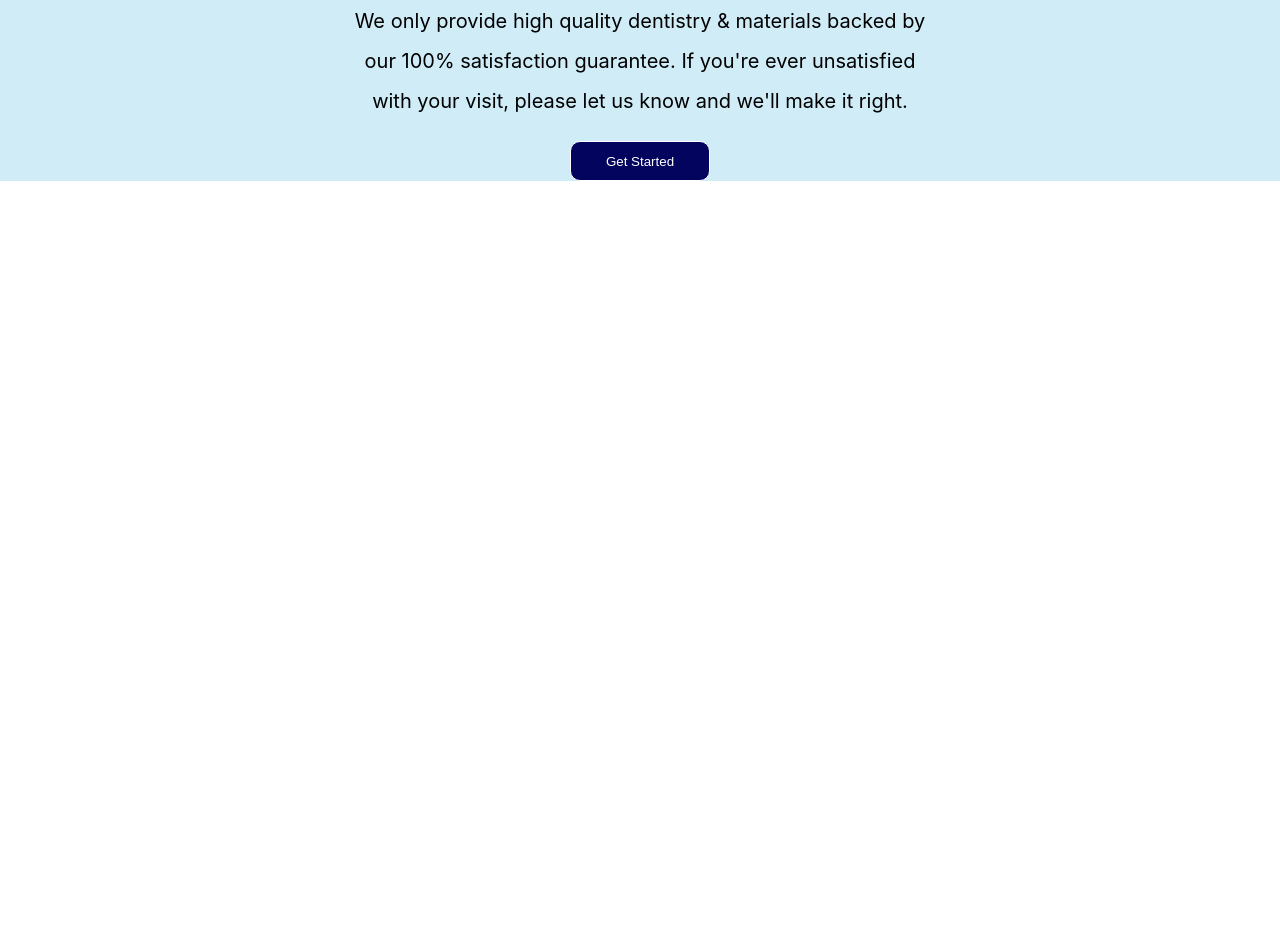
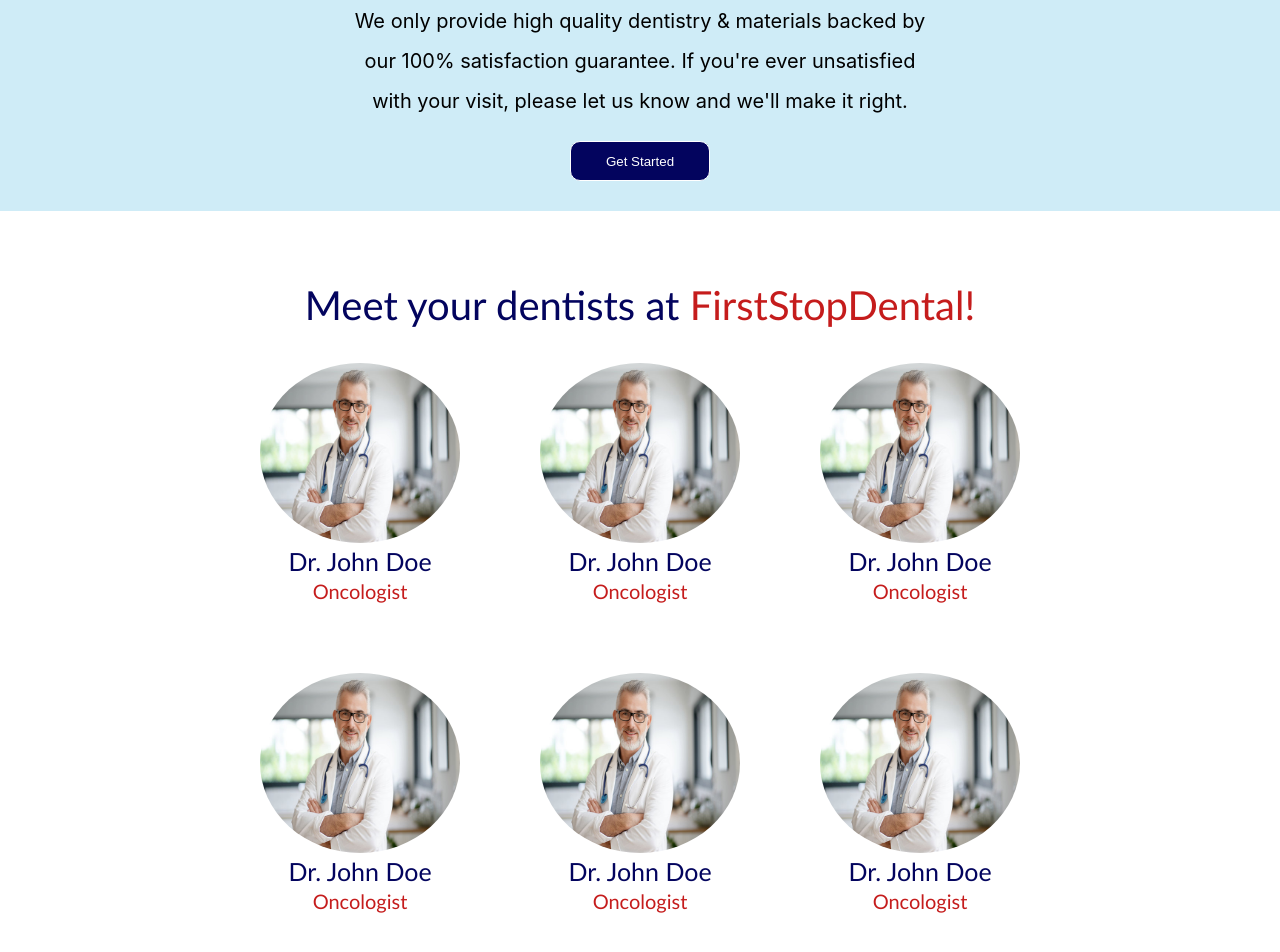
Before and after one commit to Afraz33/Dental-Website, a React (Create React App) app: page / in a window 1280 px wide. Shown: the part 1569-2521 px from the top of the page. Before the commit the page ends 1750 px from the top, so only its background shows below. Built offline with nearby package versions, Linux system fonts and the light colour scheme.

Commit message:
Add Dentist Section

```diff
--- a/src/components/Dentists/Dentists.jsx
+++ b/src/components/Dentists/Dentists.jsx
@@ -1,17 +1,42 @@
 import styles from "./Dentists.module.css";
-
 function Dentists() {
   return (
-    <section>
-      <div className={styles.top_bar}>
-        <img src="/teeth_tick.png" alt="logo" className={styles.logo}></img>
-        <h2 className={styles.heading_2}>100% Satisfaction Guarantee!</h2>
-        <p className={styles.description}>
-          We only provide high quality dentistry & materials backed by our 100%
-          satisfaction guarantee. If you're ever unsatisfied with your visit,
-          please let us know and we'll make it right.
-        </p>
-        <button className={styles.button}>Get Started</button>
+    <section className={styles.Dentists}>
+      <h2 className={styles.heading_2}>
+        Meet your dentists at{" "}
+        <span className={styles.name}>FirstStopDental!</span>
+      </h2>
+      <div className={styles.grid}>
+        <div className={styles.card}>
+          <img src="/doc.jpg" alt="doc" className={styles.image}></img>
+          <h3 className={styles.heading_3}>Dr. John Doe</h3>
+          <h4 className={styles.heading_4}> Oncologist</h4>
+        </div>
+        <div className={styles.card}>
+          <img src="/doc.jpg" alt="doc" className={styles.image}></img>
+          <h3 className={styles.heading_3}>Dr. John Doe</h3>
+          <h4 className={styles.heading_4}> Oncologist</h4>
+        </div>
+        <div className={styles.card}>
+          <img src="/doc.jpg" alt="doc" className={styles.image}></img>
+          <h3 className={styles.heading_3}>Dr. John Doe</h3>
+          <h4 className={styles.heading_4}> Oncologist</h4>
+        </div>
+        <div className={styles.card}>
+          <img src="/doc.jpg" alt="doc" className={styles.image}></img>
+          <h3 className={styles.heading_3}>Dr. John Doe</h3>
+          <h4 className={styles.heading_4}> Oncologist</h4>
+        </div>
+        <div className={styles.card}>
+          <img src="/doc.jpg" alt="doc" className={styles.image}></img>
+          <h3 className={styles.heading_3}>Dr. John Doe</h3>
+          <h4 className={styles.heading_4}> Oncologist</h4>
+        </div>
+        <div className={styles.card}>
+          <img src="/doc.jpg" alt="doc" className={styles.image}></img>
+          <h3 className={styles.heading_3}>Dr. John Doe</h3>
+          <h4 className={styles.heading_4}> Oncologist</h4>
+        </div>
       </div>
     </section>
   );
--- a/src/components/Dentists/Dentists.module.css
+++ b/src/components/Dentists/Dentists.module.css
@@ -1,48 +1,63 @@
-.top_bar {
-  margin-top: 30px;
+.Dentists {
+  height: fit-content;
   width: 100%;
-  height: fit-content;
-  background-color: #cfecf7;
-  color: white;
-  position: relative;
-  display: flex;
-  flex-direction: column;
+  margin-top: 70px;
+}
+.heading_2 {
+  font-size: 40px;
+  font-weight: 300;
+  font-family: "Gill Sans", "Gill Sans MT", Calibri, "Trebuchet MS", sans-serif;
+  color: #03045e;
+  text-align: center;
+}
 
+.name {
+  color: #c51c1c;
+}
+
+.grid {
+  width: fit-content;
+  margin: auto;
+  display: grid;
+  grid-template-columns: 1fr 1fr 1fr;
+  grid-template-rows: auto auto;
+  column-gap: 80px;
+  row-gap: 10px;
+  justify-content: center;
   align-items: center;
 }
 
-.heading_2 {
-  font-size: 45px;
+.card {
+  align-items: center;
+  display: flex;
+  flex-direction: column;
+  height: 300px;
+  width: 200px;
+  position: relative;
+}
+
+.image {
+  width: 100%;
+  height: 180px;
+  border-radius: 50%;
+}
+
+.heading_3 {
+  font-size: 25px;
   font-weight: 300;
   font-family: "Gill Sans", "Gill Sans MT", Calibri, "Trebuchet MS", sans-serif;
   color: #03045e;
-  margin-top: -18px;
+  text-align: center;
+  margin-top: 3px;
+  margin-bottom: 0;
 }
 
-.logo {
-  width: 140px;
-  height: auto;
+.heading_4 {
+  margin: 0;
+  margin-top: 3px;
+  font-size: 20px;
+  font-weight: 300;
+  font-family: "Gill Sans", "Gill Sans MT", Calibri, "Trebuchet MS", sans-serif;
+  color: #c51c1c;
+  text-align: center;
 }
-.description {
-  font-size: 20px;
-  line-height: 40px;
-  text-align: center;
-  padding: 0px 10px;
-  color: black;
-  width: 45%;
-  margin: auto;
-  margin-top: -20px;
-}
-.button {
-  background-color: #03045e;
-  color: white;
-  margin-top: 20px;
-  width: 140px;
-  height: 40px;
-  border-radius: 10px;
-  border: 1px solid white;
-}
-
-.button:hover {
-  background-color: #c51c1c;
-}
--- /dev/null
+++ b/src/components/Guarantee/Guarantee.jsx
@@ -0,0 +1,20 @@
+import styles from "./Guarantee.module.css";
+
+function Guarantee() {
+  return (
+    <section>
+      <div className={styles.top_bar}>
+        <img src="/teeth_tick.png" alt="logo" className={styles.logo}></img>
+        <h2 className={styles.heading_2}>100% Satisfaction Guarantee!</h2>
+        <p className={styles.description}>
+          We only provide high quality dentistry & materials backed by our 100%
+          satisfaction guarantee. If you're ever unsatisfied with your visit,
+          please let us know and we'll make it right.
+        </p>
+        <button className={styles.button}>Get Started</button>
+      </div>
+    </section>
+  );
+}
+
+export default Guarantee;
--- /dev/null
+++ b/src/components/Guarantee/Guarantee.module.css
@@ -0,0 +1,48 @@
+.top_bar {
+  margin-top: 30px;
+  width: 100%;
+  height: fit-content;
+  background-color: #cfecf7;
+  color: white;
+  position: relative;
+  display: flex;
+  flex-direction: column;
+  padding-bottom: 30px;
+  align-items: center;
+}
+
+.heading_2 {
+  font-size: 45px;
+  font-weight: 300;
+  font-family: "Gill Sans", "Gill Sans MT", Calibri, "Trebuchet MS", sans-serif;
+  color: #03045e;
+  margin-top: -18px;
+}
+
+.logo {
+  width: 140px;
+  height: auto;
+}
+.description {
+  font-size: 20px;
+  line-height: 40px;
+  text-align: center;
+  padding: 0px 10px;
+  color: black;
+  width: 45%;
+  margin: auto;
+  margin-top: -20px;
+}
+.button {
+  background-color: #03045e;
+  color: white;
+  margin-top: 20px;
+  width: 140px;
+  height: 40px;
+  border-radius: 10px;
+  border: 1px solid white;
+}
+
+.button:hover {
+  background-color: #c51c1c;
+}
--- a/src/pages/LandingPage.jsx
+++ b/src/pages/LandingPage.jsx
@@ -1,6 +1,7 @@
 import Navbar from "../components/Navbar/Navbar";
 import Header from "../components/Header/Header";
 import Service from "../components/Service/Service";
+import Guarantee from "../components/Guarantee/Guarantee";
 import Dentists from "../components/Dentists/Dentists";
 function LandingPage() {
   return (
@@ -8,6 +9,7 @@
       <Navbar />
       <Header />
       <Service />
+      <Guarantee />
       <Dentists />
     </div>
   );
```
Also changed, not shown: public/doc.jpg (added).
